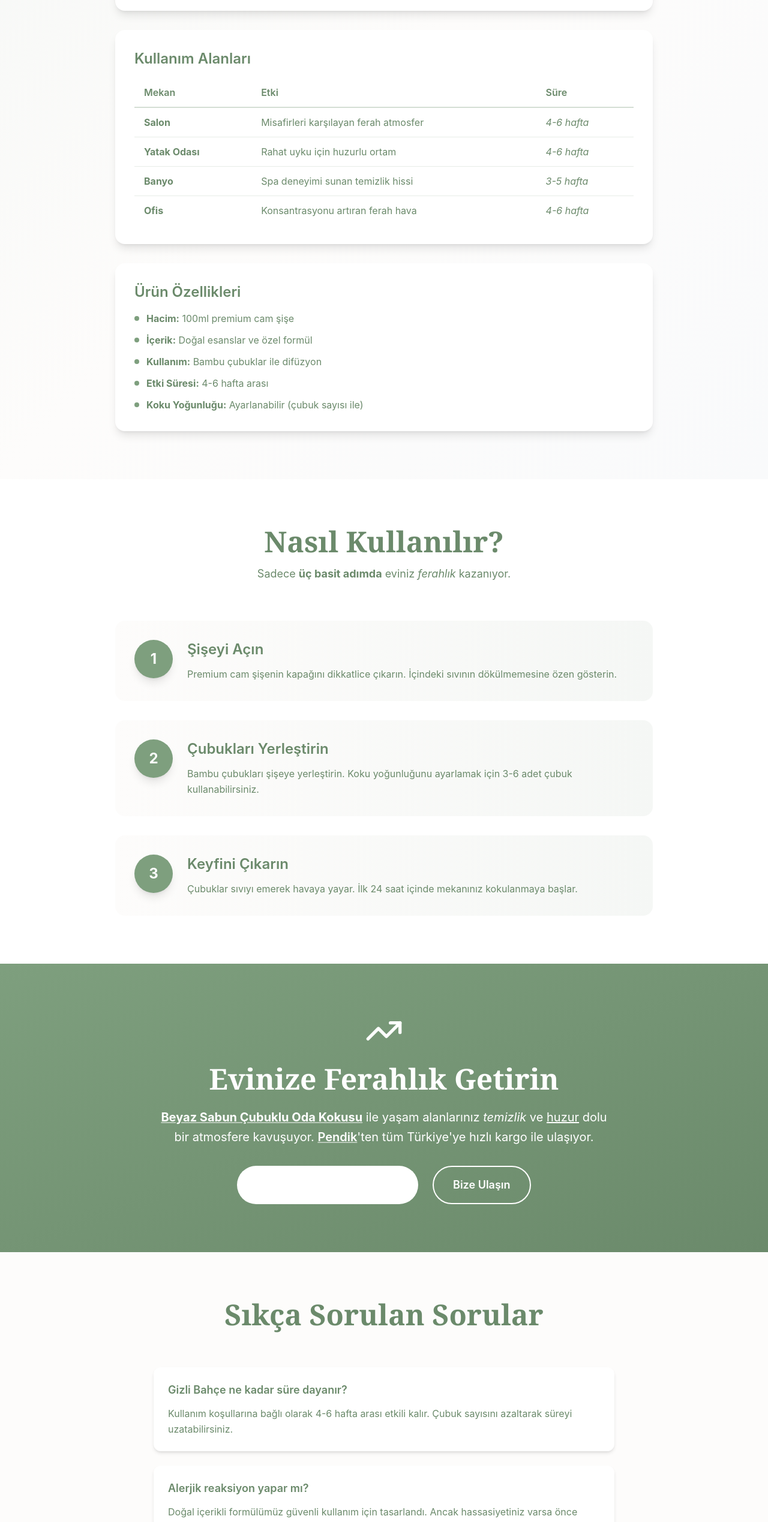
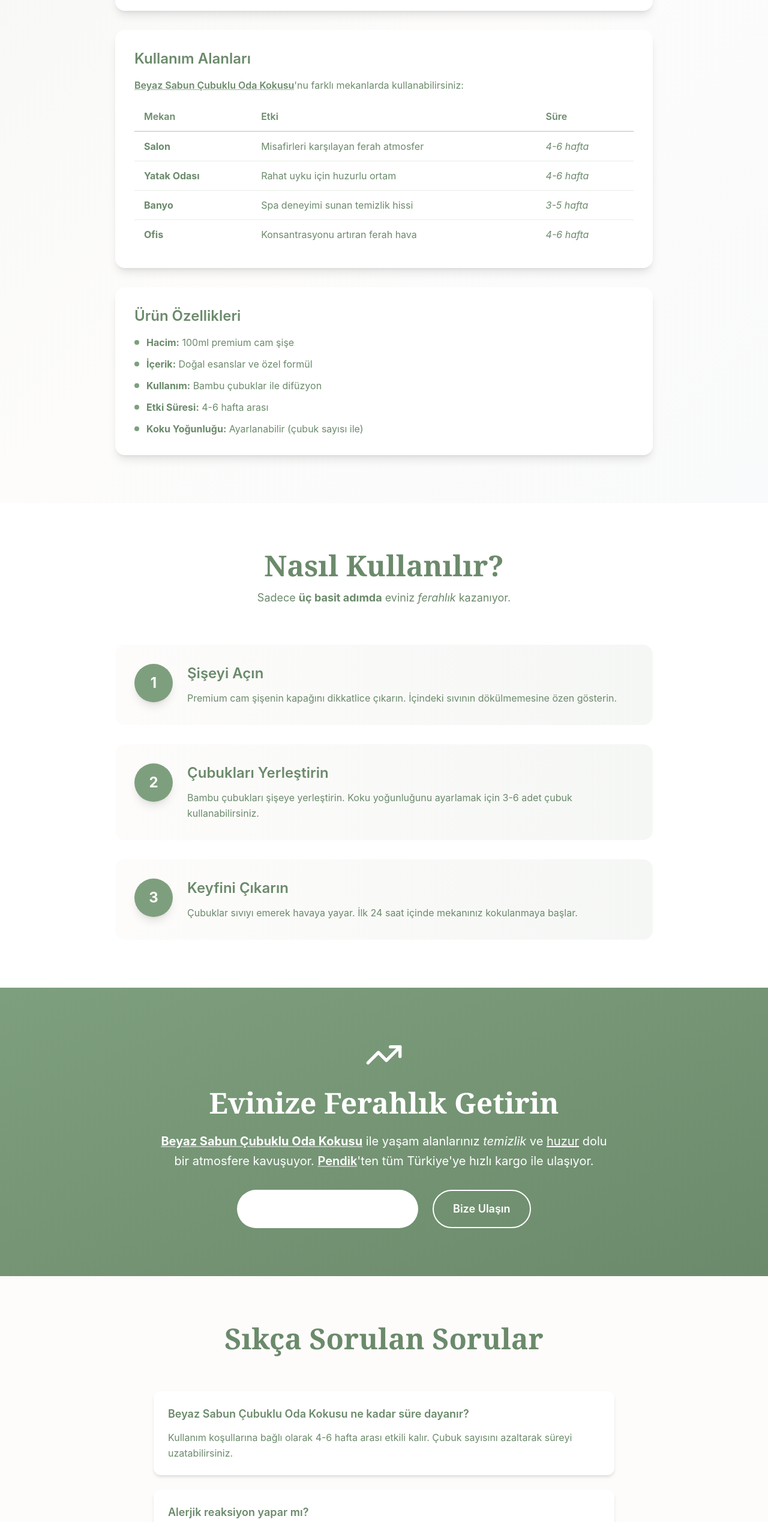
Before and after one commit to KARAKARHOME/beyaz-sabun-oda-kokusu, a Next.js app: page / in a window 1280 px wide. Shown: the part 2120-4658 px from the top of the page at 60% size. Built offline with nearby package versions, Linux system fonts and the light colour scheme.

Commit message:
Fix: Remove all 'Gizli Bahçe' references and add more internal links

```diff
--- a/app/page.tsx
+++ b/app/page.tsx
@@ -228,6 +228,9 @@ export default function HomePage() {
               className="bg-white p-8 rounded-2xl shadow-lg"
             >
               <h3 className="text-2xl font-semibold text-sage-700 mb-4">Kullanım Alanları</h3>
+              <p className="text-sage-600 mb-4">
+                <Link href="/urun-detayi" className="text-sage-700 hover:text-sage-800 font-semibold underline decoration-sage-400 hover:decoration-sage-600 transition-colors" title="Detaylı Kullanım Talimatları">Beyaz Sabun Çubuklu Oda Kokusu</Link>&apos;nu farklı mekanlarda kullanabilirsiniz:
+              </p>
               <div className="overflow-x-auto">
                 <table className="w-full">
                   <thead>
@@ -412,7 +415,7 @@ export default function HomePage() {
           <div className="max-w-3xl mx-auto space-y-6">
             {[
               {
-                question: 'Gizli Bahçe ne kadar süre dayanır?',
+                question: 'Beyaz Sabun Çubuklu Oda Kokusu ne kadar süre dayanır?',
                 answer: 'Kullanım koşullarına bağlı olarak 4-6 hafta arası etkili kalır. Çubuk sayısını azaltarak süreyi uzatabilirsiniz.'
               },
               {
@@ -441,6 +444,18 @@ export default function HomePage() {
               </motion.div>
             ))}
           </div>
+
+          <motion.div
+            initial={{ opacity: 0, y: 30 }}
+            whileInView={{ opacity: 1, y: 0 }}
+            viewport={{ once: true }}
+            transition={{ duration: 0.8 }}
+            className="text-center mt-12"
+          >
+            <p className="text-sage-600 mb-6">
+              Daha fazla bilgi için <Link href="/urun-detayi" className="text-sage-700 hover:text-sage-800 font-semibold underline decoration-sage-400 hover:decoration-sage-600 transition-colors" title="Ürün Detayları">ürün detayları</Link> sayfamızı ziyaret edin veya <Link href="/iletisim" className="text-sage-700 hover:text-sage-800 font-semibold underline decoration-sage-400 hover:decoration-sage-600 transition-colors" title="Bize Ulaşın">bizimle iletişime</Link> geçin.
+            </p>
+          </motion.div>
         </div>
       </section>
     </div>
```
Also changed, not shown: public/manifest.json, 1 other file (tests, documents, lock files or other folders).
